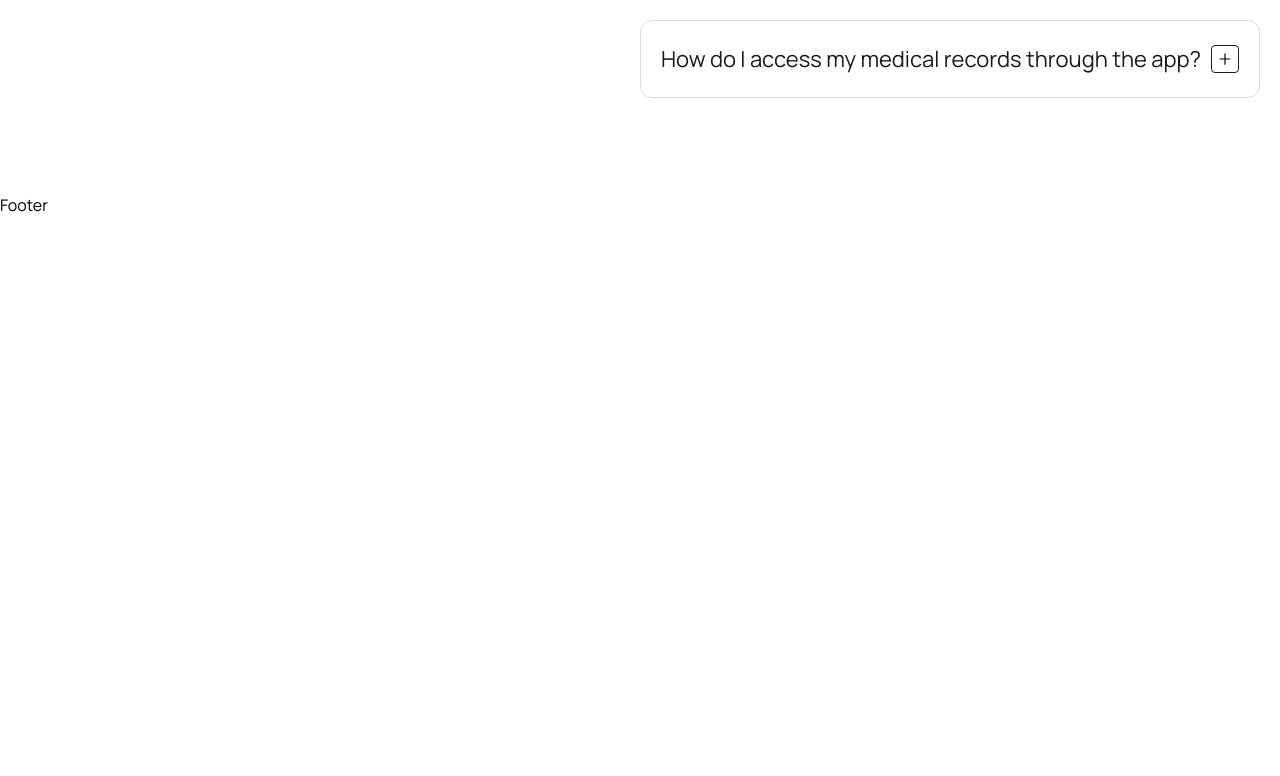
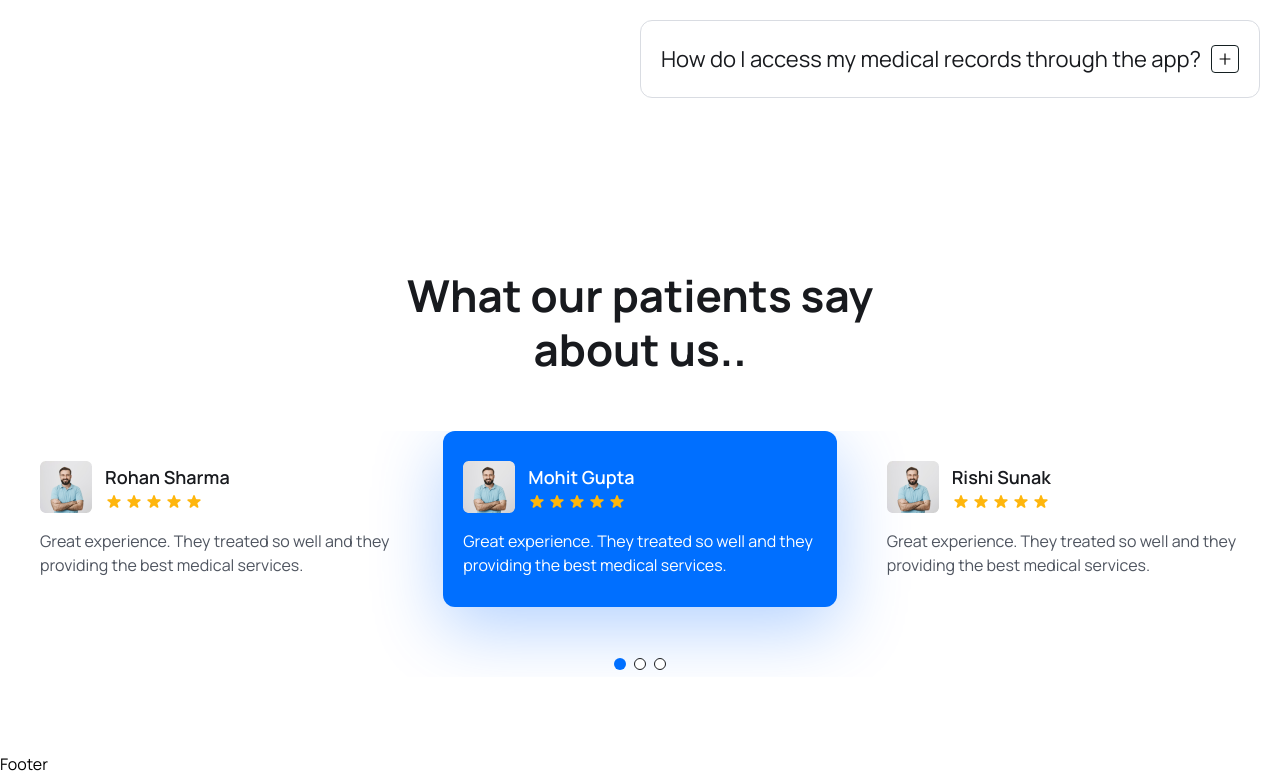
Before and after one commit to MohitCode17/doctor-appointment-system, a React (Vite) app in the folder client/: page / in a window 1280 px wide. Shown: the part 5206-5982 px from the top of the page. Before the commit the page ends 5423 px from the top, so only its background shows below. Built offline with nearby package versions, Linux system fonts and the light colour scheme.

Commit message:
create testimonial section ui

```diff
--- a/client/package.json
+++ b/client/package.json
@@ -16,7 +16,7 @@
     "react-router-dom": "^6.17.0",
     "react-spinners": "^0.13.8",
     "react-toastify": "^9.1.3",
-    "swiper": "^10.3.1"
+    "swiper": "^10.0.0"
   },
   "devDependencies": {
     "@types/react": "^18.2.15",
--- a/client/src/App.css
+++ b/client/src/App.css
@@ -8,6 +8,39 @@
 
 body {
   font-family: "Manrope", sans-serif;
+}
+
+/* swiper bullet */
+.swiper-pagination-bullet {
+  width: 12px !important;
+  height: 12px !important;
+  border: 1px solid #181a1e !important;
+  opacity: 100% !important;
+  background-color: #fff !important;
+}
+
+.swiper-pagination-bullet-active {
+  background: #006fff !important;
+  border: none !important;
+}
+
+.swiper {
+  padding-bottom: 70px !important;
+}
+
+.swiper-slide.swiper-slide-next {
+  background: #006fff !important;
+  border-radius: 12px;
+  box-shadow: 0px 20px 70px rgba(0, 102, 255, 0.3);
+}
+
+.swiper-slide.swiper-slide-next h4,
+.swiper-slide.swiper-slide-next p {
+  color: #fff;
+}
+
+.swiper-pagination {
+  top: 90% !important;
 }
 
 .sticky_header {
--- /dev/null
+++ b/client/src/components/Testimonials/Testimonials.jsx
@@ -0,0 +1,152 @@
+import { Swiper, SwiperSlide } from "swiper/react";
+import { Pagination } from "swiper/modules";
+import patientImg from "../../assets/images/patient-avatar.png";
+import { HiStar } from "react-icons/hi";
+
+import "swiper/css";
+import "swiper/css/pagination";
+
+const Testimonials = () => {
+  return (
+    <div className="mt-[30px] lg:mt-[55px]">
+      <Swiper
+        modules={[Pagination]}
+        spaceBetween={30}
+        slidesPerView={1}
+        pagination={{ clickable: true }}
+        breakpoints={{
+          640: {
+            slidesPerView: 1,
+            spaceBetween: 0,
+          },
+          768: {
+            slidesPerView: 2,
+            spaceBetween: 20,
+          },
+          1024: {
+            slidesPerView: 3,
+            spaceBetween: 30,
+          },
+        }}
+      >
+        <SwiperSlide>
+          <div className="py-[30px] px-5 rounded-lg">
+            <div className="flex items-center gap-[13px]">
+              <img src={patientImg} alt="" />
+              <div>
+                <h4 className="text-[18px] leading-[30px] font-semibold text-headingColor">
+                  Rohan Sharma
+                </h4>
+                <div className="flex items-center gap-[2px]">
+                  <HiStar className="text-yellowColor w-[18px] h-5" />
+                  <HiStar className="text-yellowColor w-[18px] h-5" />
+                  <HiStar className="text-yellowColor w-[18px] h-5" />
+                  <HiStar className="text-yellowColor w-[18px] h-5" />
+                  <HiStar className="text-yellowColor w-[18px] h-5" />
+                </div>
+              </div>
+            </div>
+            <p className="mt-4 font-[400] text-textColor text-[16px]">
+              Great experience. They treated so well and they providing the best
+              medical services.
+            </p>
+          </div>
+        </SwiperSlide>
+        <SwiperSlide>
+          <div className="py-[30px] px-5 rounded-lg">
+            <div className="flex items-center gap-[13px]">
+              <img src={patientImg} alt="" />
+              <div>
+                <h4 className="text-[18px] leading-[30px] font-semibold text-headingColor">
+                  Mohit Gupta
+                </h4>
+                <div className="flex items-center gap-[2px]">
+                  <HiStar className="text-yellowColor w-[18px] h-5" />
+                  <HiStar className="text-yellowColor w-[18px] h-5" />
+                  <HiStar className="text-yellowColor w-[18px] h-5" />
+                  <HiStar className="text-yellowColor w-[18px] h-5" />
+                  <HiStar className="text-yellowColor w-[18px] h-5" />
+                </div>
+              </div>
+            </div>
+            <p className="mt-4 font-[400] text-textColor text-[16px]">
+              Great experience. They treated so well and they providing the best
+              medical services.
+            </p>
+          </div>
+        </SwiperSlide>
+        <SwiperSlide>
+          <div className="py-[30px] px-5 rounded-lg">
+            <div className="flex items-center gap-[13px]">
+              <img src={patientImg} alt="" />
+              <div>
+                <h4 className="text-[18px] leading-[30px] font-semibold text-headingColor">
+                  Rishi Sunak
+                </h4>
+                <div className="flex items-center gap-[2px]">
+                  <HiStar className="text-yellowColor w-[18px] h-5" />
+                  <HiStar className="text-yellowColor w-[18px] h-5" />
+                  <HiStar className="text-yellowColor w-[18px] h-5" />
+                  <HiStar className="text-yellowColor w-[18px] h-5" />
+                  <HiStar className="text-yellowColor w-[18px] h-5" />
+                </div>
+              </div>
+            </div>
+            <p className="mt-4 font-[400] text-textColor text-[16px]">
+              Great experience. They treated so well and they providing the best
+              medical services.
+            </p>
+          </div>
+        </SwiperSlide>
+        <SwiperSlide>
+          <div className="py-[30px] px-5 rounded-lg">
+            <div className="flex items-center gap-[13px]">
+              <img src={patientImg} alt="" />
+              <div>
+                <h4 className="text-[18px] leading-[30px] font-semibold text-headingColor">
+                  Sweeta Sharma
+                </h4>
+                <div className="flex items-center gap-[2px]">
+                  <HiStar className="text-yellowColor w-[18px] h-5" />
+                  <HiStar className="text-yellowColor w-[18px] h-5" />
+                  <HiStar className="text-yellowColor w-[18px] h-5" />
+                  <HiStar className="text-yellowColor w-[18px] h-5" />
+                  <HiStar className="text-yellowColor w-[18px] h-5" />
+                </div>
+              </div>
+            </div>
+            <p className="mt-4 font-[400] text-textColor text-[16px]">
+              Great experience. They treated so well and they providing the best
+              medical services.
+            </p>
+          </div>
+        </SwiperSlide>
+        <SwiperSlide>
+          <div className="py-[30px] px-5 rounded-lg">
+            <div className="flex items-center gap-[13px]">
+              <img src={patientImg} alt="" />
+              <div>
+                <h4 className="text-[18px] leading-[30px] font-semibold text-headingColor">
+                  Vidhi Patel
+                </h4>
+                <div className="flex items-center gap-[2px]">
+                  <HiStar className="text-yellowColor w-[18px] h-5" />
+                  <HiStar className="text-yellowColor w-[18px] h-5" />
+                  <HiStar className="text-yellowColor w-[18px] h-5" />
+                  <HiStar className="text-yellowColor w-[18px] h-5" />
+                  <HiStar className="text-yellowColor w-[18px] h-5" />
+                </div>
+              </div>
+            </div>
+            <p className="mt-4 font-[400] text-textColor text-[16px]">
+              Great experience. They treated so well and they providing the best
+              medical services.
+            </p>
+          </div>
+        </SwiperSlide>
+      </Swiper>
+    </div>
+  );
+};
+
+export default Testimonials;
--- a/client/src/pages/Home.jsx
+++ b/client/src/pages/Home.jsx
@@ -13,6 +13,7 @@
 import Featured from "./Featured";
 import DoctorsList from "../components/Doctors/DoctorsList";
 import FaqList from "../components/Faq/FaqList";
+import Testimonials from "../components/Testimonials/Testimonials";
 
 const Home = () => {
   return (
@@ -202,6 +203,18 @@
           </div>
         </div>
       </section>
+      {/* ====================================================================================== */}
+      {/* faq section */}
+      <section>
+        <div className="container">
+          <div className="lg:w-[580px] mx-auto">
+            <h2 className="heading text-center">
+              What our patients say about us..
+            </h2>
+          </div>
+          <Testimonials />
+        </div>
+      </section>
     </>
   );
 };
```
Also changed, not shown: 1 other file (tests, documents, lock files or other folders).
